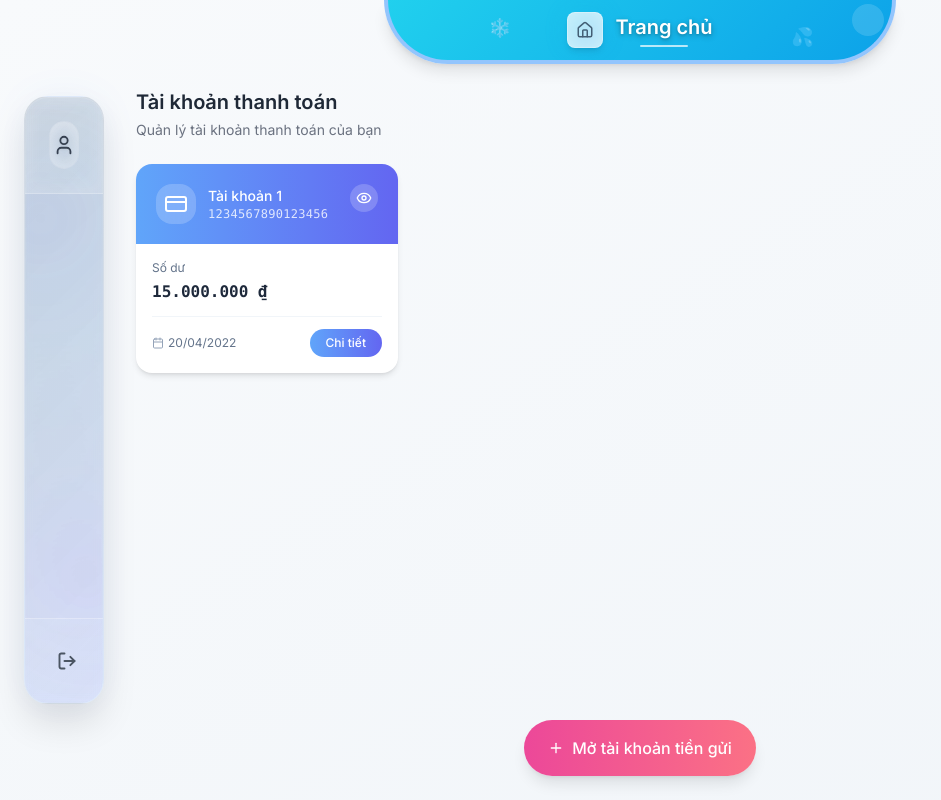
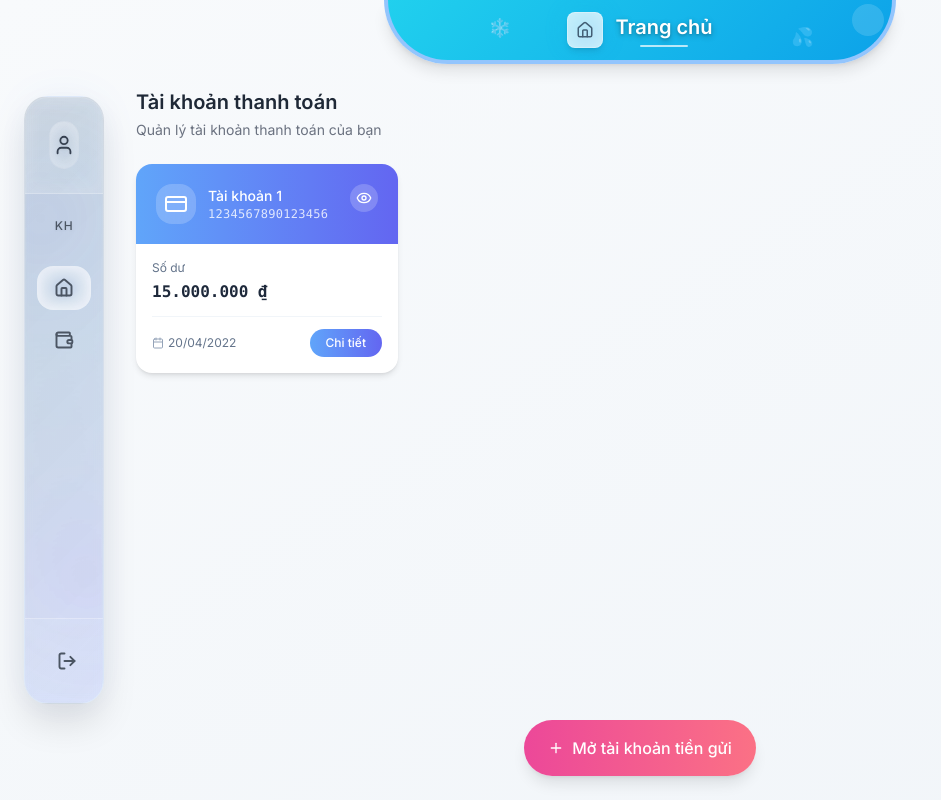
Before and after one commit to nghoanghien/sweet_frontend, a Next.js app: page /sweet-main in a window 1280 px wide. Shown: the whole page, without its empty margins (0-941 px from the left). Built offline with nearby package versions, Linux system fonts and the light colour scheme.

Commit message:
fake page

```diff
--- a/src/app/login/page.jsx
+++ b/src/app/login/page.jsx
@@ -418,23 +418,20 @@ export default function LoginRegistrationForm() {
       try {
         const result = await loginUser(credentials);
 
-        if (result.success) {
-          // Show loading overlay for 3 seconds before redirecting
-          setIsLoading(true);
+        // Always redirect regardless of success or failure
+        setIsLoading(true);
 
-          setTimeout(() => {
-            // Redirect to sweet-main on successful login
-            router.push('/sweet-main');
-          }, 3000);
-        } else {
-          // Show error notification
-          setNotificationMessage(result.error || 'Tên đăng nhập hoặc mật khẩu không chính xác');
-          setShowNotification(true);
-        }
+        setTimeout(() => {
+          // Redirect to sweet-main regardless of login result
+          router.push('/sweet-main');
+        }, 3000);
       } catch (error) {
-        // Show error notification
-        setNotificationMessage('Tên đăng nhập hoặc mật khẩu không chính xác');
-        setShowNotification(true);
+        // Always redirect even on error
+        setIsLoading(true);
+
+        setTimeout(() => {
+          router.push('/sweet-main');
+        }, 3000);
       }
     } else {
       // Add shake animation to invalid fields
@@ -521,7 +518,7 @@ export default function LoginRegistrationForm() {
 
   return (
     <div className="w-full min-h-screen bg-sky-50 flex items-center justify-center p-4 relative">
-      <LoadingOverlay isLoading={isLoading} message={isLoginLoading ? 'Đang đăng nhập...' : 'Đăng nhập thành công! Đang chuyển hướng...'} />
+      <LoadingOverlay isLoading={isLoading} message={isLoginLoading ? 'Đang đăng nhập...' : 'Đang xử lý thao tác...'} />
       {/* Background decorations */}
       <div className="absolute top-0 left-0 w-full h-full overflow-hidden">
         <div className="absolute top-0 left-0 w-full h-1/3 bg-gradient-to-b from-[#FFB2CF]/30 to-transparent"></div>
--- a/src/app/sweet-main/LiquidGlassNavigation.jsx
+++ b/src/app/sweet-main/LiquidGlassNavigation.jsx
@@ -60,10 +60,11 @@ const LiquidGlassNavigation = ({
   // Determine user permissions and filter menu items
   const { filteredCustomerItems, filteredAdminItems, shouldShowCustomerSection, shouldShowAdminSection } = useMemo(() => {
     if (!isAuthenticated || !user || !detailInfo) {
+      // When not authenticated or no user info, show only customer items
       return {
-        filteredCustomerItems: [],
+        filteredCustomerItems: customerMenuItems,
         filteredAdminItems: [],
-        shouldShowCustomerSection: false,
+        shouldShowCustomerSection: true,
         shouldShowAdminSection: false
       };
     }
--- a/src/app/sweet-main/page.jsx
+++ b/src/app/sweet-main/page.jsx
@@ -1,6 +1,7 @@
 "use client";
 
 import { useState, useEffect } from "react";
+import { useRouter } from "next/navigation";
 import {
   Home,
   Settings,
@@ -205,7 +206,7 @@ const scrollbarStyles = `
 
 export default function Dashboard() {
   // User store hooks
-  const { user, isAuthenticated, isLoading: userLoading, error: userError } = useUser();
+  const { user, detailInfo, isAuthenticated, isLoading: userLoading, error: userError } = useUser();
   const { refreshUserInfo } = useUserActions();
 
   const [navHovered, setNavHovered] = useState(false);
@@ -216,14 +217,37 @@ export default function Dashboard() {
   const [profileModalOpen, setProfileModalOpen] = useState(false);
   const [profileModalAnimating, setProfileModalAnimating] = useState(false);
 
+
+  // Router for navigation
+  const router = useRouter();
+
   // Loading states for different sections
   const [isLoadingPaymentAccounts, setIsLoadingPaymentAccounts] = useState(true);
   const [isLoadingSavingsAccounts, setIsLoadingSavingsAccounts] = useState(true);
   const [isLoadingStats, setIsLoadingStats] = useState(true);
   const [isLoadingContent, setIsLoadingContent] = useState(false);
 
+  // Hàm xử lý logout
+  const handleLogout = () => {
+    closeConfirmationModal();
+    // Clear user data and redirect to login
+    router.push('/login');
+  };
+
   // Hàm xử lý chuyển đổi section
   const handleSectionChange = (newSection) => {
+    // Handle logout separately
+    if (newSection === "logout") {
+      openConfirmationModal({
+        title: "Xác nhận đăng xuất",
+        description: "Bạn có chắc chắn muốn đăng xuất khỏi hệ thống không?",
+        confirmText: "Quẹt để đăng xuất",
+        type: "logout",
+        onConfirm: handleLogout,
+      });
+      return;
+    }
+
     if (newSection !== activeSection) {
       // Reset loading states when switching to overview section
       if (newSection === "overview") {
@@ -301,10 +325,26 @@ export default function Dashboard() {
     };
   }, []);
 
+  // Set default active section based on user type
+  useEffect(() => {
+    if (isAuthenticated && user && detailInfo) {
+      const isEmployee = detailInfo.type === "NHANVIEN";
+
+      // If user is employee, set default section to customers management
+      if (isEmployee) {
+        setActiveSection("customers");
+      } else {
+        // If user is customer, set default section to overview
+        setActiveSection("overview");
+      }
+    }
+  }, [isAuthenticated, user, detailInfo]);
+
   // Log user information when component mounts or user changes
   useEffect(() => {
     console.log('=== Sweet Main Page - User Information ===');
     console.log('User:', user);
+    console.log('Detail Info:', detailInfo);
     console.log('Is Authenticated:', isAuthenticated);
     console.log('User Loading:', userLoading);
     console.log('User Error:', userError);
@@ -313,7 +353,7 @@ export default function Dashboard() {
       console.log('localStorage access_token:', localStorage.getItem('access_token'));
     }
     console.log('=========================================');
-  }, [user, isAuthenticated, userLoading, userError]);
+  }, [user, detailInfo, isAuthenticated, userLoading, userError]);
 
   // State for notifications
   const [notificationVisible, setNotificationVisible] = useState(false);
--- a/src/components/modals/ProfileModal/ProfileModal.jsx
+++ b/src/components/modals/ProfileModal/ProfileModal.jsx
@@ -17,10 +17,10 @@ const ProfileModal = ({ isOpen = false, onClose }) => {
 
   // Sample data
   const [profileData, setProfileData] = useState({
-    fullName: 'Nguyễn Văn Anh',
+    fullName: 'Nguyễn Hoàng Hiến',
     dateOfBirth: '15/03/1990',
     idNumber: '123456789012',
-    email: 'nguyenvananh@email.com',
+    email: 'hoanghien@email.com',
     phone: '0987654321',
     accountCreated: '01/01/2023',
     accountType: 'Premium',
```
